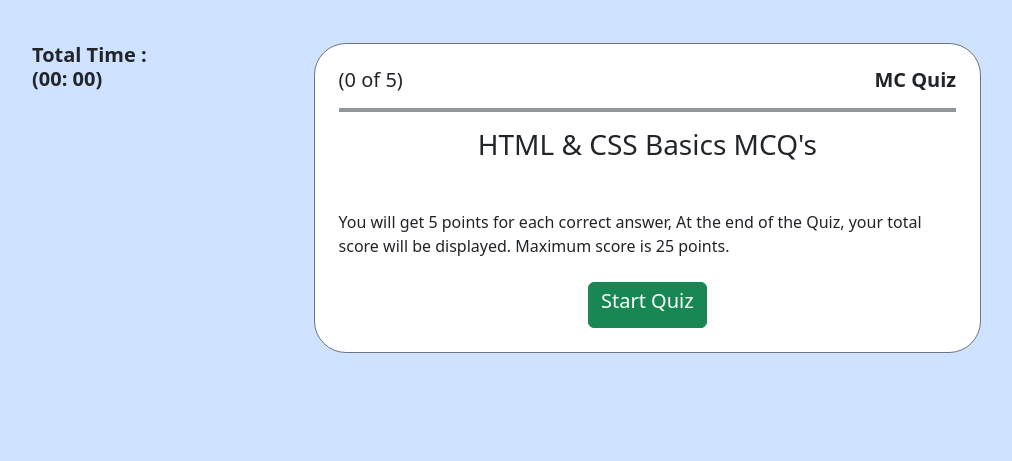
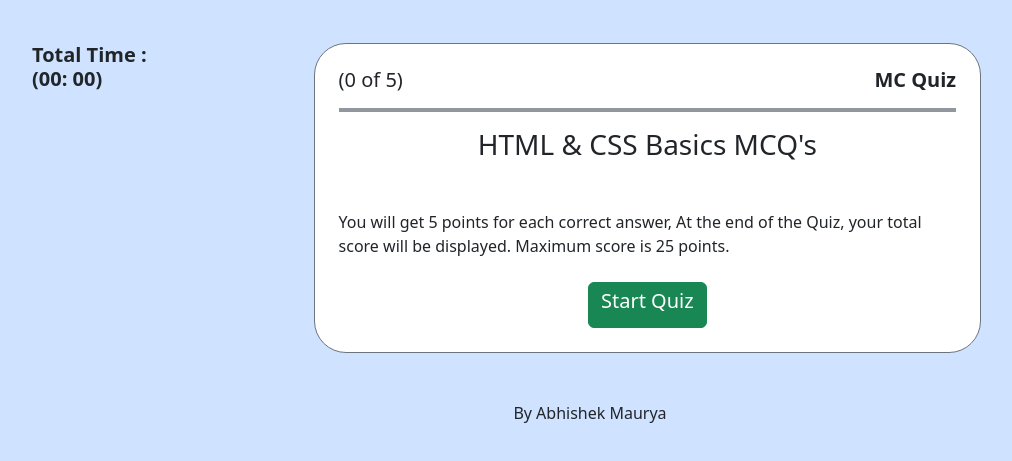
Before and after one commit to Abhi198511Maurya/Quiz-App, a plain HTML site: page index.html in a window 1280 px wide. Shown: the part 77-538 px from the top of the page, without its empty margins (50-1062 px from the left). Drawn offline with nearby package versions, Linux system fonts and the light colour scheme.

Commit message:
Update index.html

```diff
--- a/index.html
+++ b/index.html
@@ -69,6 +69,7 @@
                 </div>
             </div>
         </div>
+        <p class="text-center mt-5 text-center">By Abhishek Maurya</p>
     </div>
 
     <script>
```
